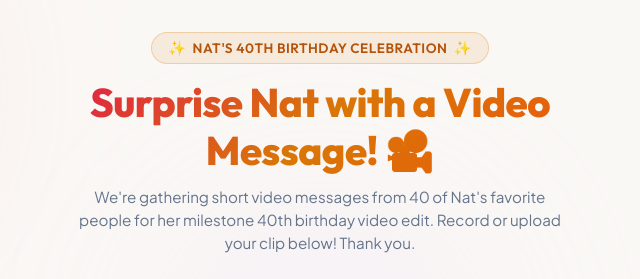
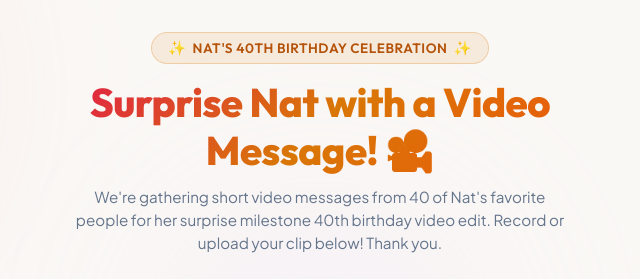
Before and after one commit to d1sc0/nats_bday, a website built with Vite: page index.html in a window 1280 px wide. Shown: the top 279 px of the page, 320-960 px from the left. Built offline with nearby package versions, Linux system fonts and the light colour scheme.

Commit message:
Update subtitle to her surprise milestone 40th birthday video edit

```diff
--- a/index.html
+++ b/index.html
@@ -30,7 +30,7 @@
       </div>
       <h1 class="main-title">Surprise Nat with a Video Message! 🎥</h1>
       <p class="subtitle">
-        We're gathering short video messages from 40 of Nat's favorite people for her milestone 40th birthday video edit. Record or upload your clip below! Thank you.
+        We're gathering short video messages from 40 of Nat's favorite people for her surprise milestone 40th birthday video edit. Record or upload your clip below! Thank you.
       </p>
     </header>
 
```
